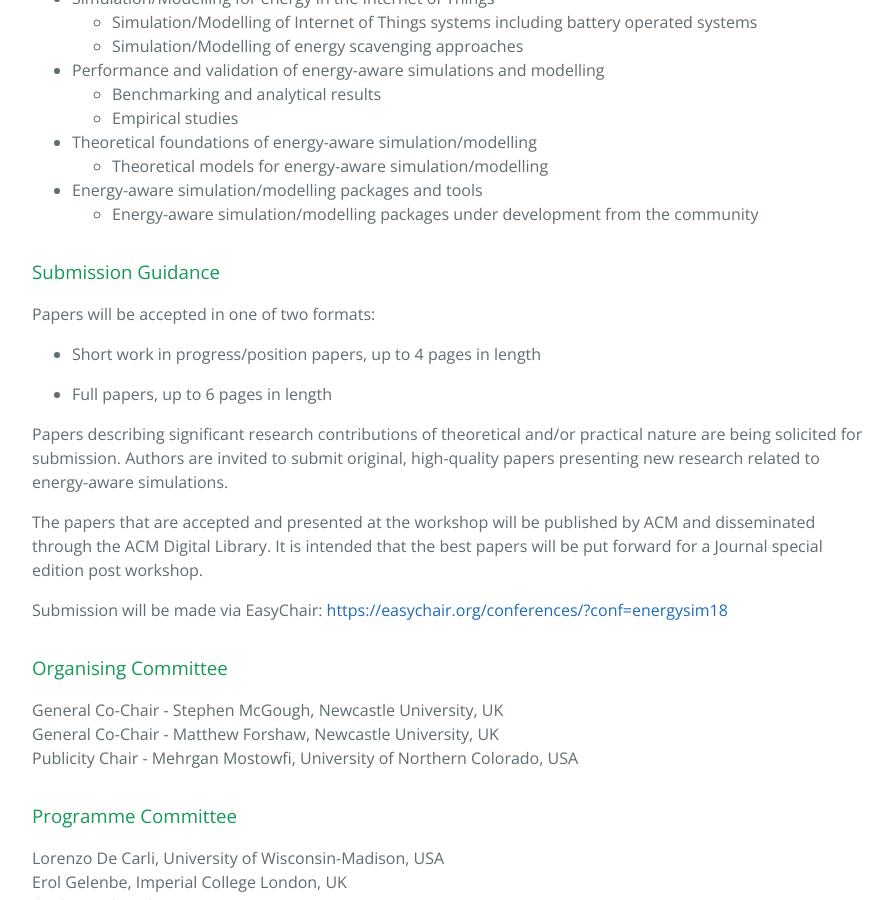
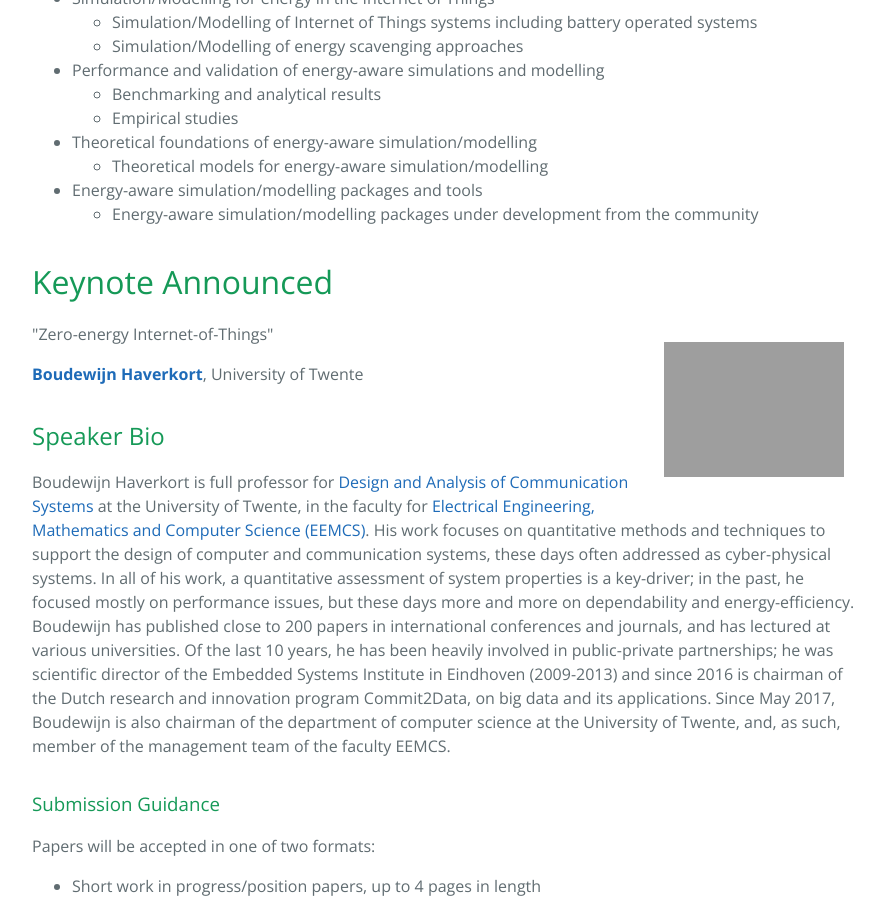
Before and after one commit to ENERGY-SIM/energy-sim.github.io, a Jekyll site: the page built from 2018draft.md, in a window 1280 px wide and 900 px high, scrolled down 1389 px. Shown: the whole window, without its empty margins (192-1085 px from the left). Built offline with Jekyll 4.4.1, drawn with Linux system fonts in a browser that asks for light colours; nearby versions of some CDN libraries.

Commit message:
Update 2018draft.md

```diff
--- a/2018draft.md
+++ b/2018draft.md
@@ -48,6 +48,17 @@ Specific topics of interest to ENERGY-SIM 2018 include, but are not limited to,
 - Energy-aware simulation/modelling packages and tools
     - Energy-aware simulation/modelling packages under development from the community
 
+
+# Keynote Announced
+<div style="float:right;padding:20px"><img src="http://energy-sim.org/boudewijn.png" style="width:180px"/></div>
+<emph>"Zero-energy Internet-of-Things"</emph>
+
+<a href="http://agent.csd.auth.gr/~karatza/" target="_blank"><strong>Boudewijn Haverkort</strong></a>, University of Twente
+
+## Speaker Bio
+Boudewijn Haverkort is full professor for <a href="https://www.utwente.nl/en/eemcs/dacs/">Design and Analysis of Communication Systems</a> at the University of Twente, in the faculty for <a href="https://www.utwente.nl/en/eemcs/">Electrical Engineering, Mathematics and Computer Science (EEMCS)</a>. His work focuses on quantitative methods and techniques to support the design of computer and communication systems, these days often addressed as cyber-physical systems. In all of his work, a quantitative assessment of system properties is a key-driver; in the past, he focused mostly on performance issues, but these days more and more on dependability and energy-efficiency. Boudewijn has published close to 200 papers in international conferences and journals, and has lectured at various universities. Of the last 10 years, he has been heavily involved in public-private partnerships; he was scientific director of the Embedded Systems Institute in Eindhoven (2009-2013) and since 2016 is chairman of the Dutch research and innovation program Commit2Data, on big data and its applications. Since May 2017, Boudewijn is also chairman of the department of computer science at the University of Twente, and, as such, member of the management team of the faculty EEMCS.
+
+
 ### Submission Guidance
 Papers will be accepted in one of two formats:
 
```
